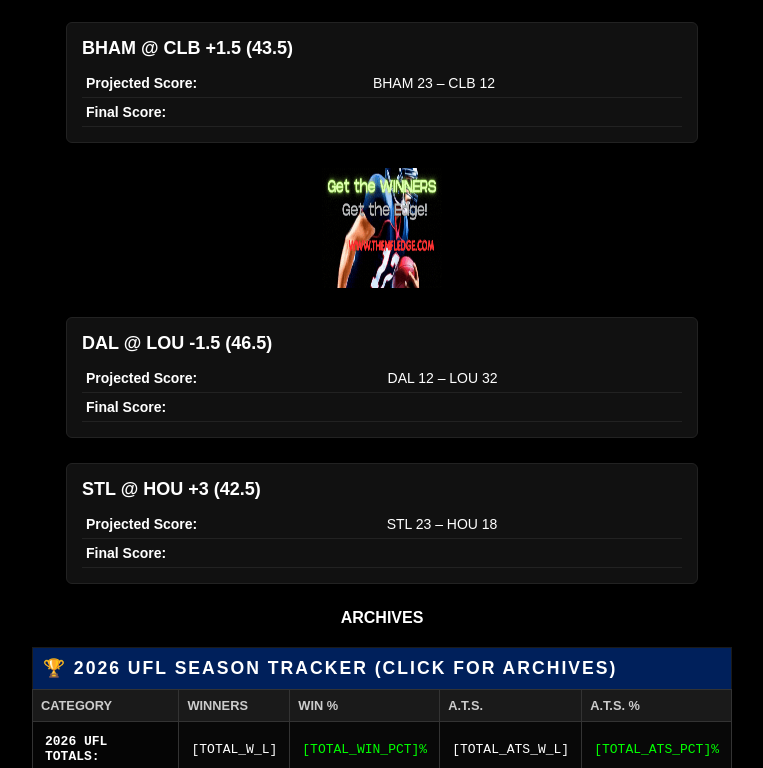
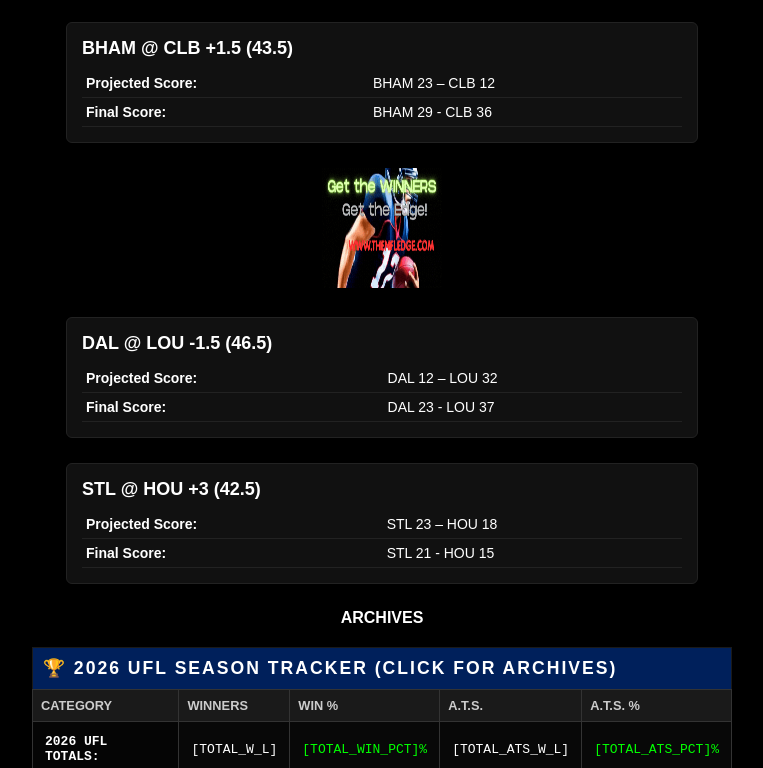
Before and after one commit to TheNFLEdge/TheUFLEdge, a website: page UFLWTmp.htm in a window 1280 px wide. Shown: the part 448-1216 px from the top of the page, without its empty margins (258-1021 px from the left). Drawn offline with Linux system fonts and the light colour scheme.

Commit message:
Automated update of live UFL scores

```diff
--- a/UFLWTmp.htm
+++ b/UFLWTmp.htm
@@ -163,7 +163,7 @@ data‑driven projections once again. Buckle up — the 2026 season is going to
             <h4>BHAM @ CLB +1.5 (43.5)</h4>
             <table>
                 <tr><td><b>Projected Score:</b></td><td>BHAM 23 – CLB 12</td></tr>
-                <tr><td><b>Final Score:</b></td><td><!--FINAL-SCORE-BHAM-CLB--></td></tr>
+                <tr><td><b>Final Score:</b></td><td>BHAM 29 - CLB 36</td></tr>
             </table>
         </div>
 
@@ -180,7 +180,7 @@ data‑driven projections once again. Buckle up — the 2026 season is going to
             <h4>DAL @ LOU -1.5 (46.5)</h4>
             <table>
                 <tr><td><b>Projected Score:</b></td><td>DAL 12 – LOU 32</td></tr>
-                <tr><td><b>Final Score:</b></td><td><!--FINAL-SCORE-DAL-LOU--></td></tr>
+                <tr><td><b>Final Score:</b></td><td>DAL 23 - LOU 37</td></tr>
             </table>
         </div>
 
@@ -192,7 +192,7 @@ data‑driven projections once again. Buckle up — the 2026 season is going to
             <h4>STL @ HOU +3 (42.5)</h4>
             <table>
                 <tr><td><b>Projected Score:</b></td><td>STL 23 – HOU 18</td></tr>
-                <tr><td><b>Final Score:</b></td><td><!--FINAL-SCORE-STL-HOU--></td></tr>
+                <tr><td><b>Final Score:</b></td><td>STL 21 - HOU 15</td></tr>
             </table>
         </div>
 
```
Also changed, not shown: pages/UFLWk9F.htm (+2 -2 lines).
